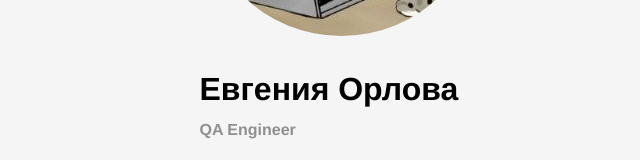
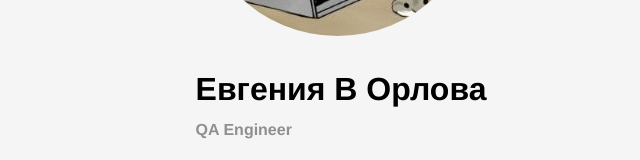
Before and after one commit to evgeniaorlova/evgeniaorlova.github.io, a plain HTML site: page index.html in a window 1280 px wide. Shown: the part 287-447 px from the top of the page, without its empty margins (299-939 px from the left). Drawn offline with Linux system fonts and the light colour scheme.

Commit message:
добавила отчество

```diff
--- a/index.html
+++ b/index.html
@@ -12,7 +12,7 @@
   <body>
     <header class="header">
       <img src="картинка1.jpg" alt="avatar" class="header__avatar" />
-      <h1 class="header__title">Евгения Орлова</h1>
+      <h1 class="header__title">Евгения В Орлова </h1>
       <h3 class="header__subtitle">QA Engineer</h3>
     </header>
     <main>
```
